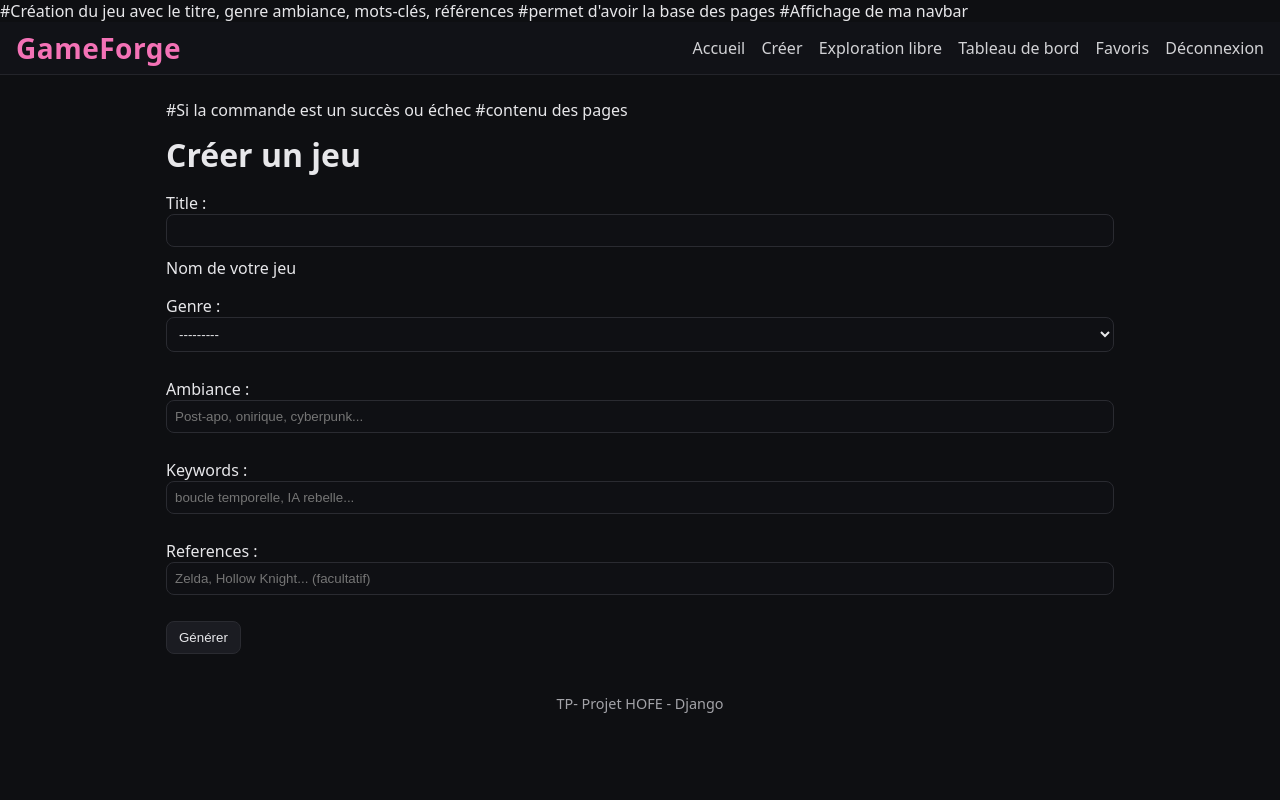
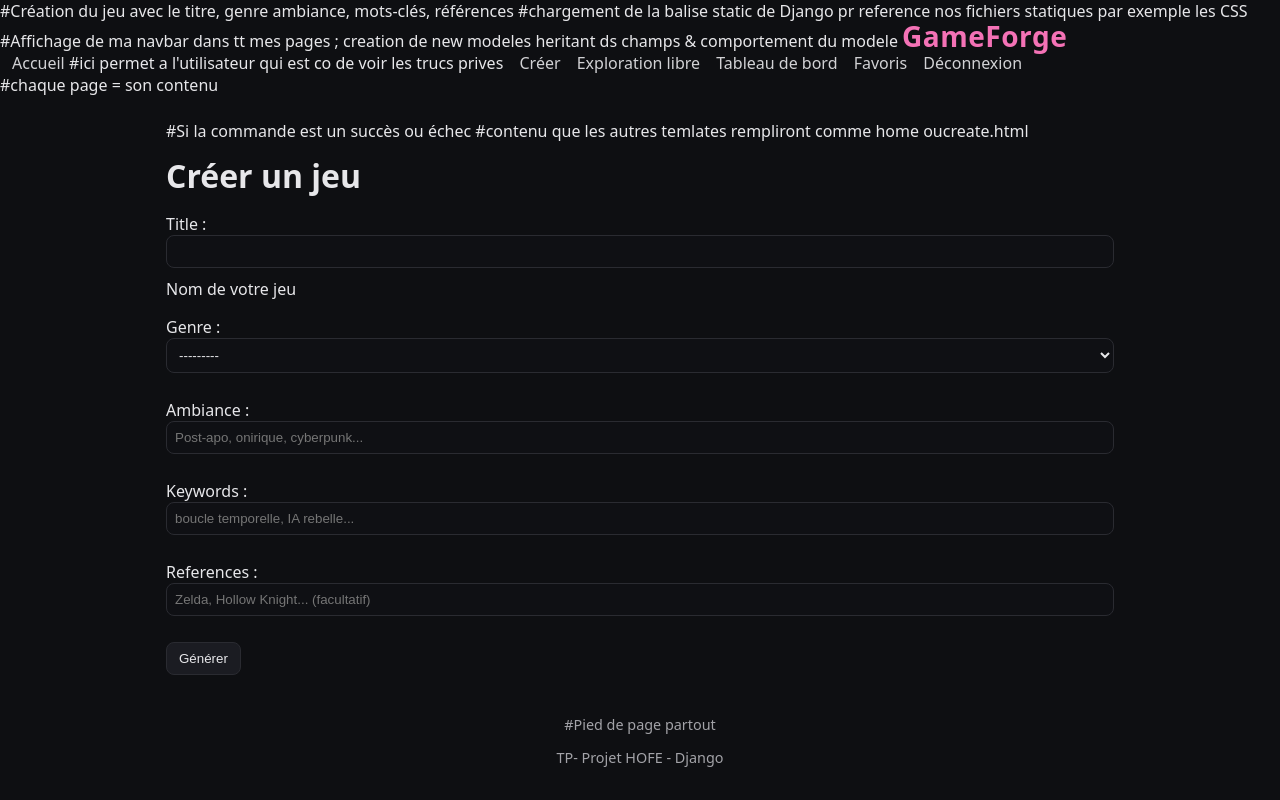
Before and after one commit to jebalisoumaya/-GameForge-, a Django app: page /create/ in a window 1280 px wide. Run offline with Django 4.2, Linux system fonts and the light colour scheme; a user stored in the database is signed in.

Commit message:
Update base.html

```diff
--- a/GameForge-Django/GameForge-Django/templates/base.html
+++ b/GameForge-Django/GameForge-Django/templates/base.html
@@ -1,4 +1,4 @@
-#permet d'avoir la base des pages
+#chargement de la balise static de Django pr reference nos fichiers statiques par exemple les CSS
 {% load static %}
 <!DOCTYPE html>
 <html lang="fr">
@@ -9,11 +9,11 @@
     <link rel="stylesheet" href="{% static 'css/styles.css' %}">
 </head>
 <body>
-    #Affichage de ma navbar
-    <nav class="navbar">
+    #Affichage de ma navbar dans tt mes pages ; creation de new modeles heritant ds champs & comportement du modele
         <a href="{% url 'home' %}" class="brand">GameForge</a>
         <div class="nav-links">
             <a href="{% url 'home' %}">Accueil</a>
+            #ici permet a l'utilisateur qui est co de voir les trucs prives
             {% if user.is_authenticated %}
                 <a href="{% url 'create_game' %}">Créer</a>
                 <a href="{% url 'explore' %}">Exploration libre</a>
@@ -21,11 +21,13 @@
                 <a href="{% url 'favorites' %}">Favoris</a>
                 <a href="{% url 'logout' %}">Déconnexion</a>
             {% else %}
+            #l'utilisateur pr acceder aux jeux doit etre co ou creer un compte
                 <a href="{% url 'login' %}">Connexion</a>
                 <a href="{% url 'register' %}">Inscription</a>
             {% endif %}
         </div>
     </nav>
+    #chaque page = son contenu
     <main class="container">
         #Si la commande est un succès ou échec
         {% if messages %}
@@ -35,11 +37,11 @@
                 {% endfor %}
             </div>
         {% endif %}
-        #contenu des pages
+        #contenu que les autres temlates rempliront comme home oucreate.html
         {% block content %}{% endblock %}
     </main>
     <footer class="footer">
-
+        #Pied de page partout
         <p>TP- Projet HOFE - Django</p>
     </footer>
 </body>
```
